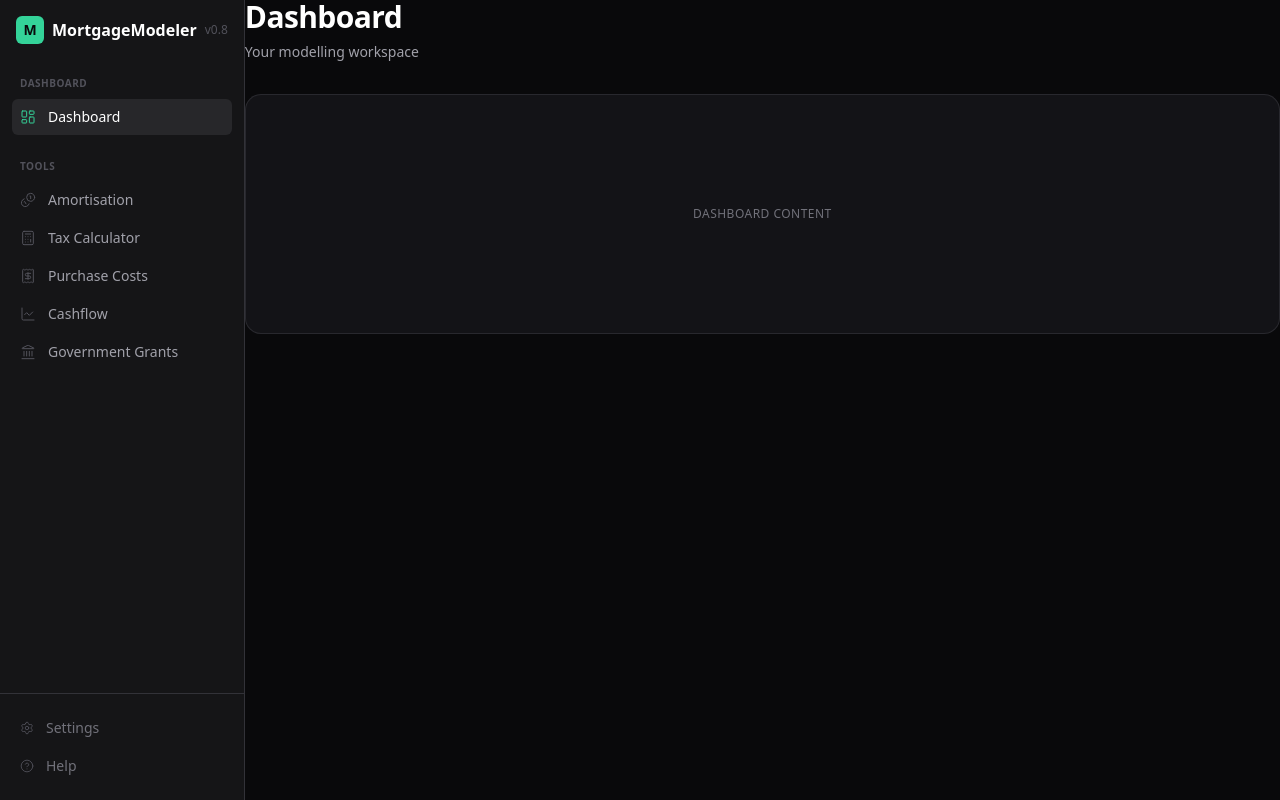
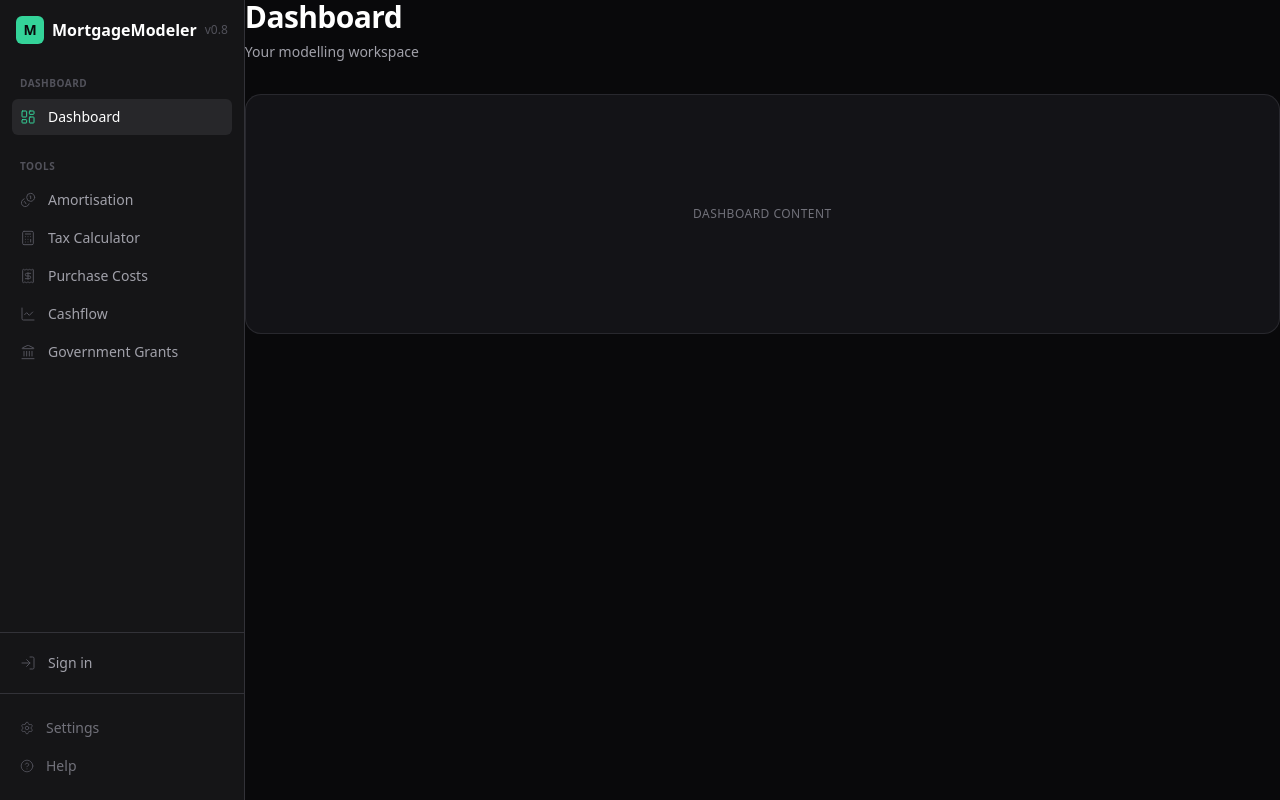
Before and after one commit to jordanlbf/MortgageModeler, a Next.js app in the folder frontend/: page / in a window 1280 px wide. Built offline with nearby package versions, Linux system fonts and the light colour scheme; no server answers.

Commit message:
feat(frontend): sidebar account section with logout

```diff
--- a/frontend/src/components/layout/Sidebar.tsx
+++ b/frontend/src/components/layout/Sidebar.tsx
@@ -1,5 +1,6 @@
 "use client";
 
+import { useState } from "react";
 import Link from "next/link";
 import { usePathname } from "next/navigation";
 import {
@@ -11,8 +12,12 @@ import {
   Landmark,
   Settings,
   HelpCircle,
+  LogIn,
+  LogOut,
   type LucideIcon,
 } from "lucide-react";
+
+import { useAuth } from "@/contexts/AuthContext";
 
 interface NavItem {
   href: string;
@@ -93,7 +98,12 @@ export default function Sidebar() {
         </NavSection>
       </nav>
 
-      {/* Footer utilities */}
+      {/* Account + utilities */}
+      <div
+        className="flex flex-col"
+        style={{ borderTop: "1px solid var(--color-border-default)" }}
+      >
+        <AccountSection />
         <div
           className="px-3 py-4 flex flex-col gap-0.5"
           style={{ borderTop: "1px solid var(--color-border-default)" }}
@@ -107,7 +117,83 @@ export default function Sidebar() {
             />
           ))}
         </div>
+      </div>
     </aside>
+  );
+}
+
+function AccountSection() {
+  const { user, status, logout } = useAuth();
+  const [submitting, setSubmitting] = useState(false);
+
+  if (status === "loading") {
+    // Reserve space so layout doesn't shift once bootstrap resolves.
+    return <div className="h-[52px]" aria-hidden="true" />;
+  }
+
+  if (status === "anonymous") {
+    return (
+      <div className="px-3 py-3">
+        <Link
+          href="/login"
+          className="flex items-center gap-3 px-2 py-2 rounded-md text-sm transition-colors"
+          style={{ color: "var(--color-fg-secondary)" }}
+        >
+          <LogIn
+            size={16}
+            strokeWidth={1.5}
+            style={{ color: "var(--color-fg-muted)" }}
+            className="shrink-0"
+          />
+          <span>Sign in</span>
+        </Link>
+      </div>
+    );
+  }
+
+  const email = user?.email ?? "";
+  const initial = email.charAt(0).toUpperCase() || "?";
+
+  const handleLogout = async () => {
+    if (submitting) return;
+    setSubmitting(true);
+    try {
+      await logout();
+    } finally {
+      setSubmitting(false);
+    }
+  };
+
+  return (
+    <div className="px-3 py-3 flex items-center gap-2">
+      <div
+        aria-hidden="true"
+        className="inline-flex items-center justify-center w-7 h-7 rounded-md text-xs font-semibold shrink-0"
+        style={{
+          background: "var(--color-surface-active)",
+          color: "var(--color-fg-primary)",
+        }}
+      >
+        {initial}
+      </div>
+      <span
+        className="text-[12px] truncate min-w-0 flex-1"
+        style={{ color: "var(--color-fg-secondary)" }}
+        title={email}
+      >
+        {email}
+      </span>
+      <button
+        type="button"
+        onClick={handleLogout}
+        disabled={submitting}
+        aria-label="Sign out"
+        className="p-1.5 rounded transition-colors disabled:opacity-50"
+        style={{ color: "var(--color-fg-muted)" }}
+      >
+        <LogOut size={14} strokeWidth={1.5} />
+      </button>
+    </div>
   );
 }
 
```
Lines whose indentation alone changed are shown as unchanged.
